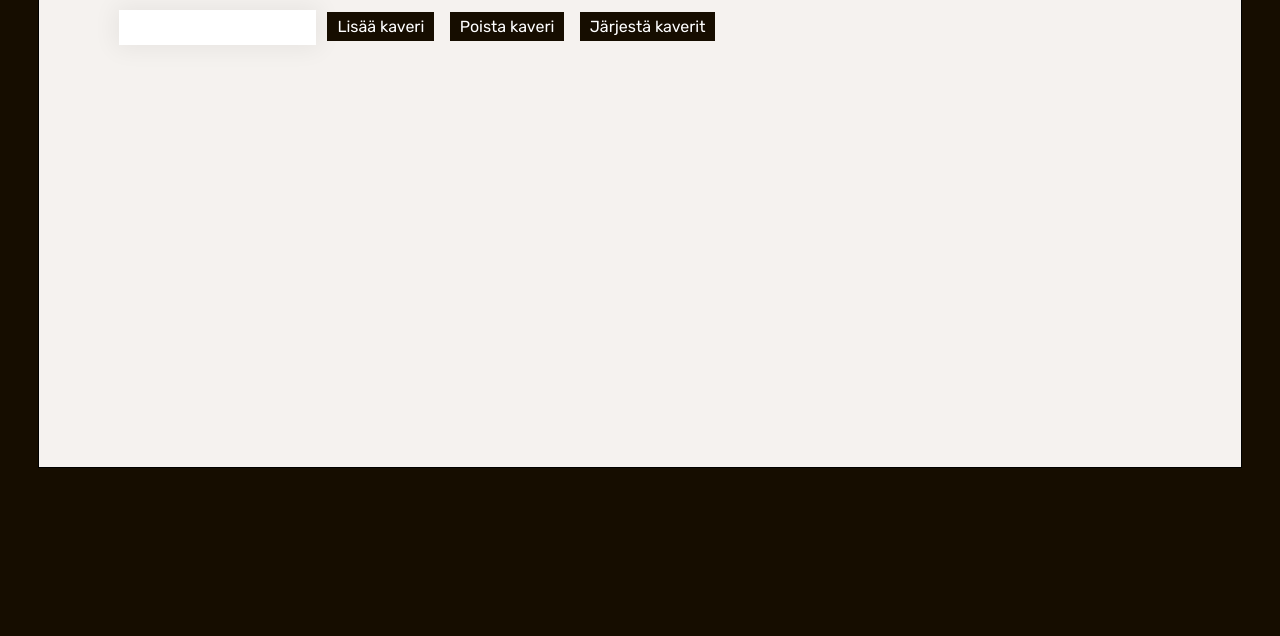
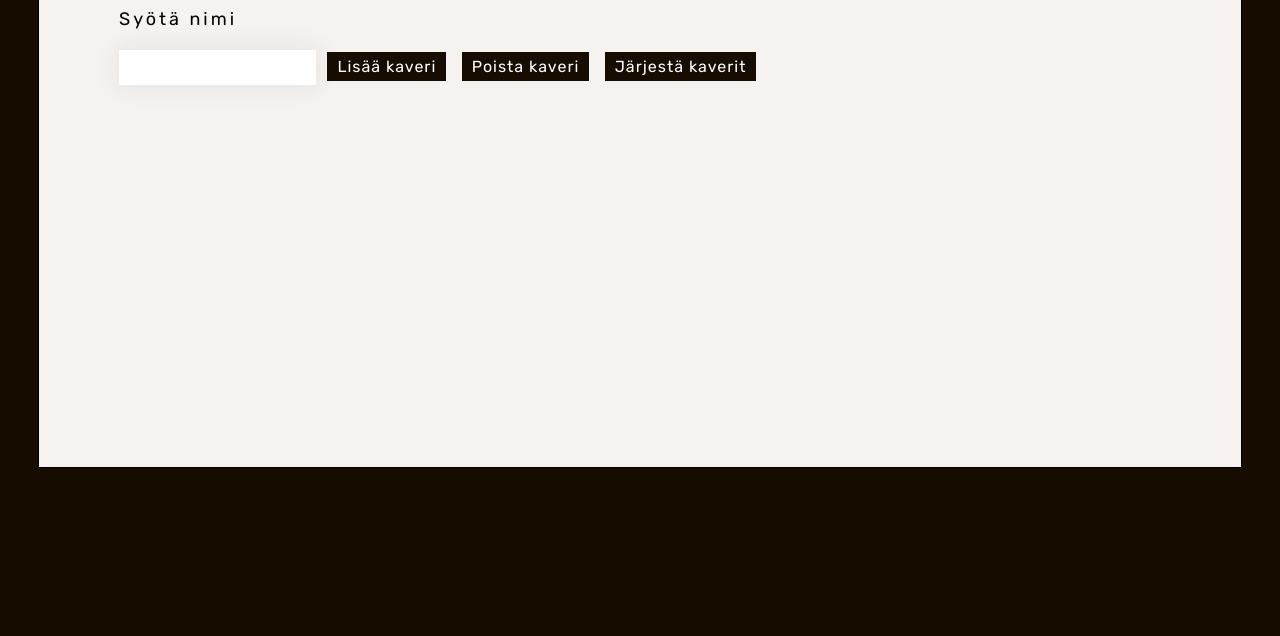
Before and after one commit to saturosvall/Kaverilista, a plain HTML site: page Versio_2/index copy.html in a window 1280 px wide. Shown: the part 164-800 px from the top of the page. Drawn offline with Linux system fonts and the light colour scheme.

Commit message:
Loppumuokkaukset

```diff
--- a/Versio_2/index copy.html
+++ b/Versio_2/index copy.html
@@ -10,7 +10,7 @@
 <body>
     <div class="tausta" id="main">
     <h1>Kaverilista (versio 2)</h1>
-
+    <p>Syötä nimi</p>
     <form name= "lomake" id="form">
 
     <input type="text" class="inputstyle" id="input">
--- a/Versio_2/style.css
+++ b/Versio_2/style.css
@@ -24,6 +24,7 @@ input {
     color: white;
     padding: 5px 10px;
     text-align: center;
+    letter-spacing: 1px;
     font-family: 'Rubik';
     text-decoration: none;
     display: inline-block;
```
